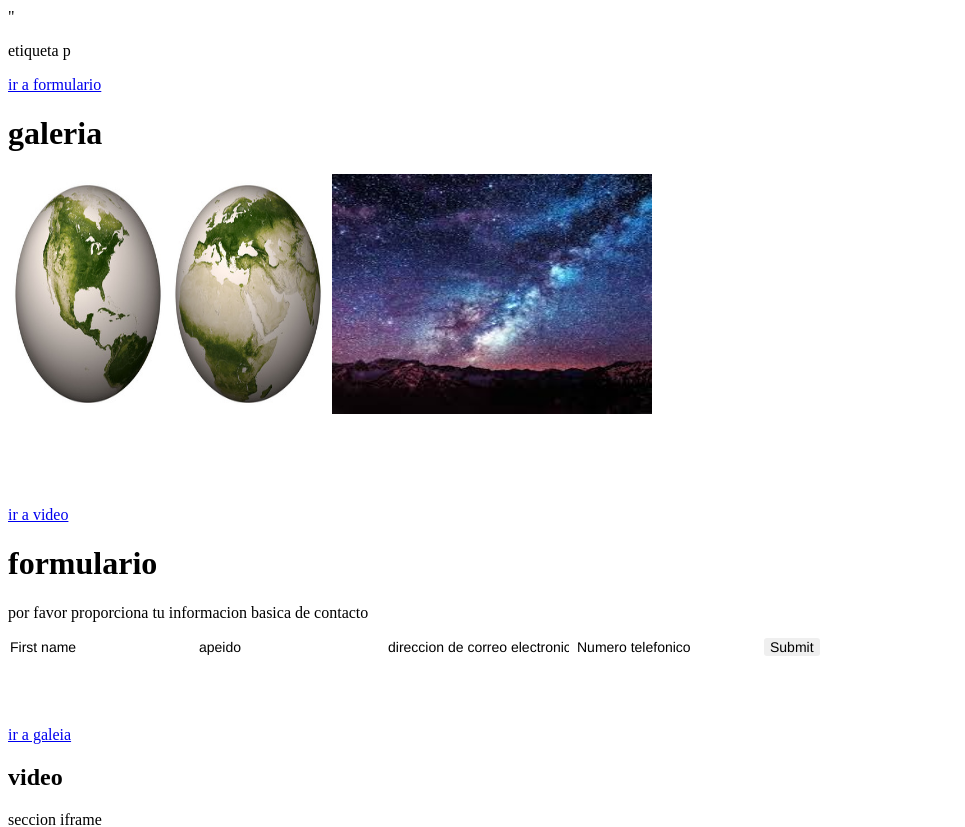
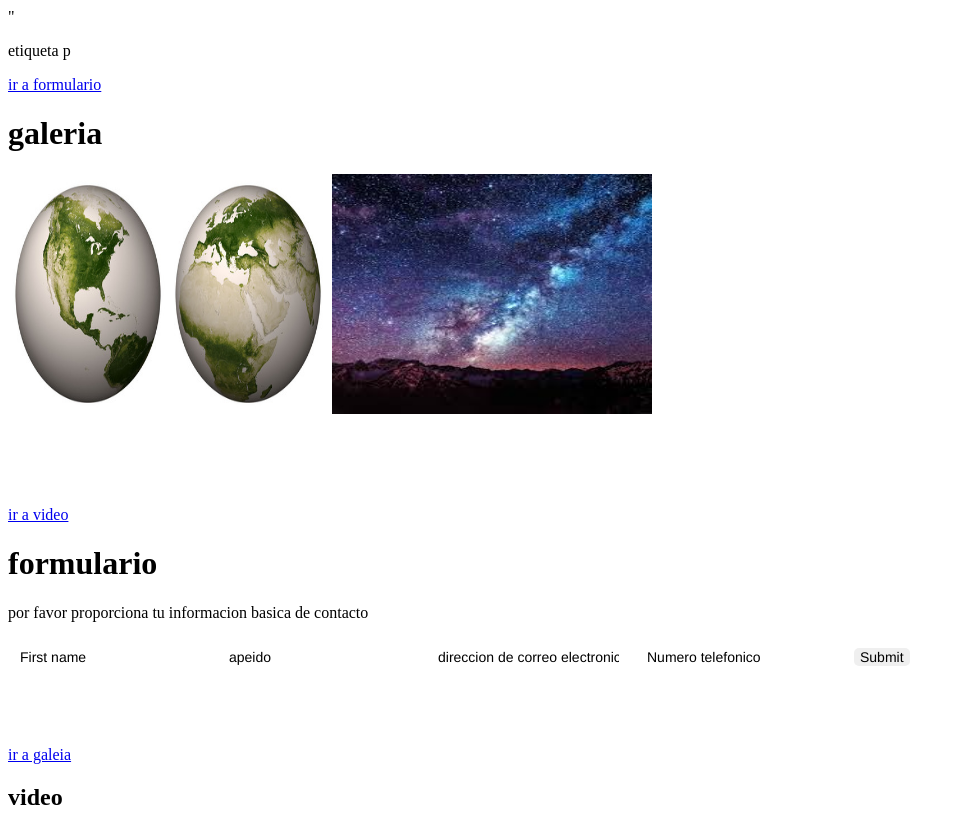
Before and after one commit to techwolfd/Project_web_page, a plain HTML site: page One-Page Website/one_page_website.html in a window 1280 px wide. Shown: the top 827 px of the page, without its empty margins (0-965 px from the left). Drawn offline with Linux system fonts and the light colour scheme.

Commit message:
commit one pa

```diff
--- a/CSS/one_page_website.css
+++ b/CSS/one_page_website.css
@@ -1,9 +1,8 @@
 input {
     font-size: 14px;
     font-family: "Helvetica Neue", Helvetica, Arial, sans-serif;
-
     width: auto;
-    margin: auto;
+    margin: 10px;
     border: blueviolet;
-    border-radius: 3px;
+    border-radius: 5px;
 }
```
